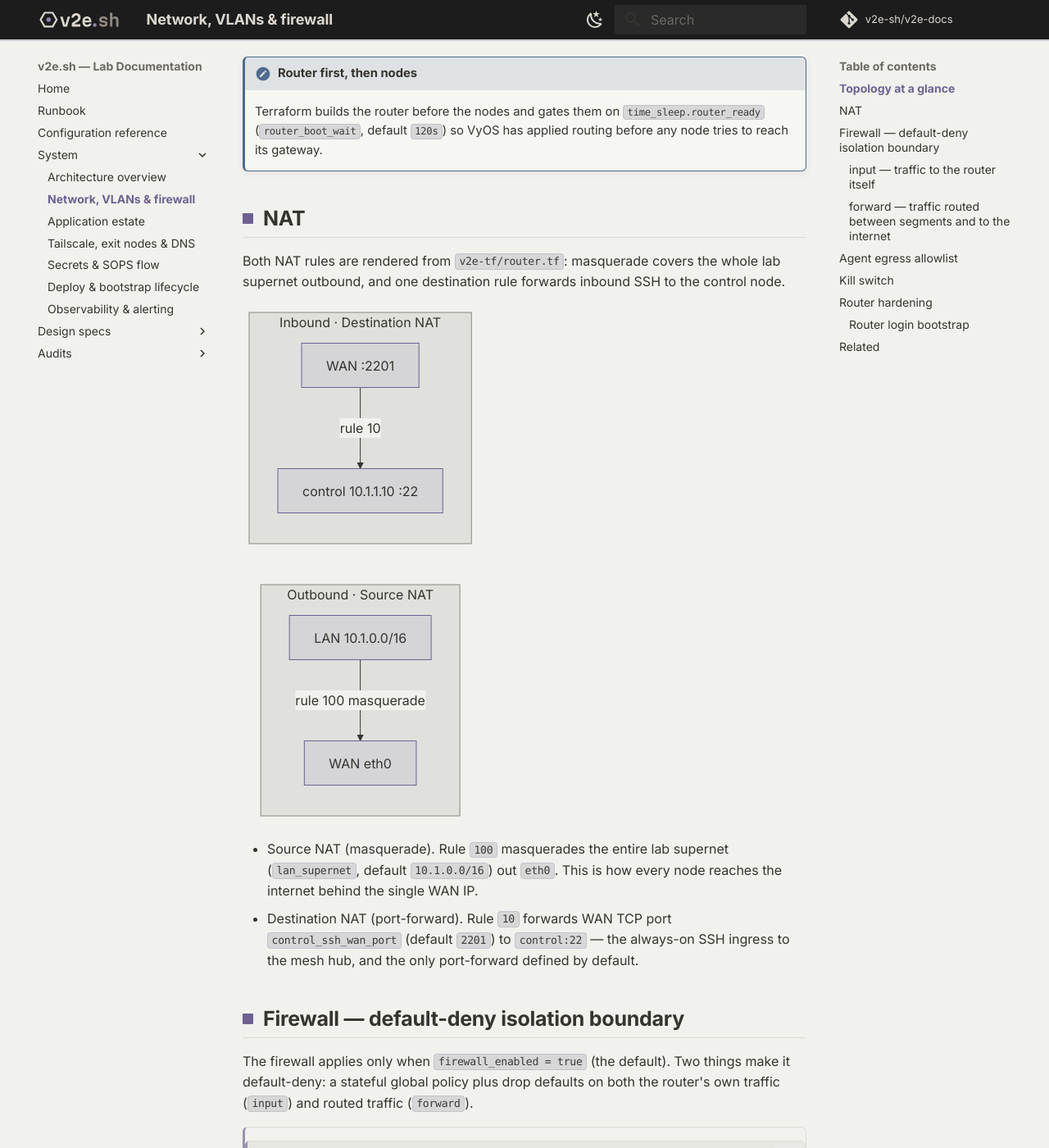
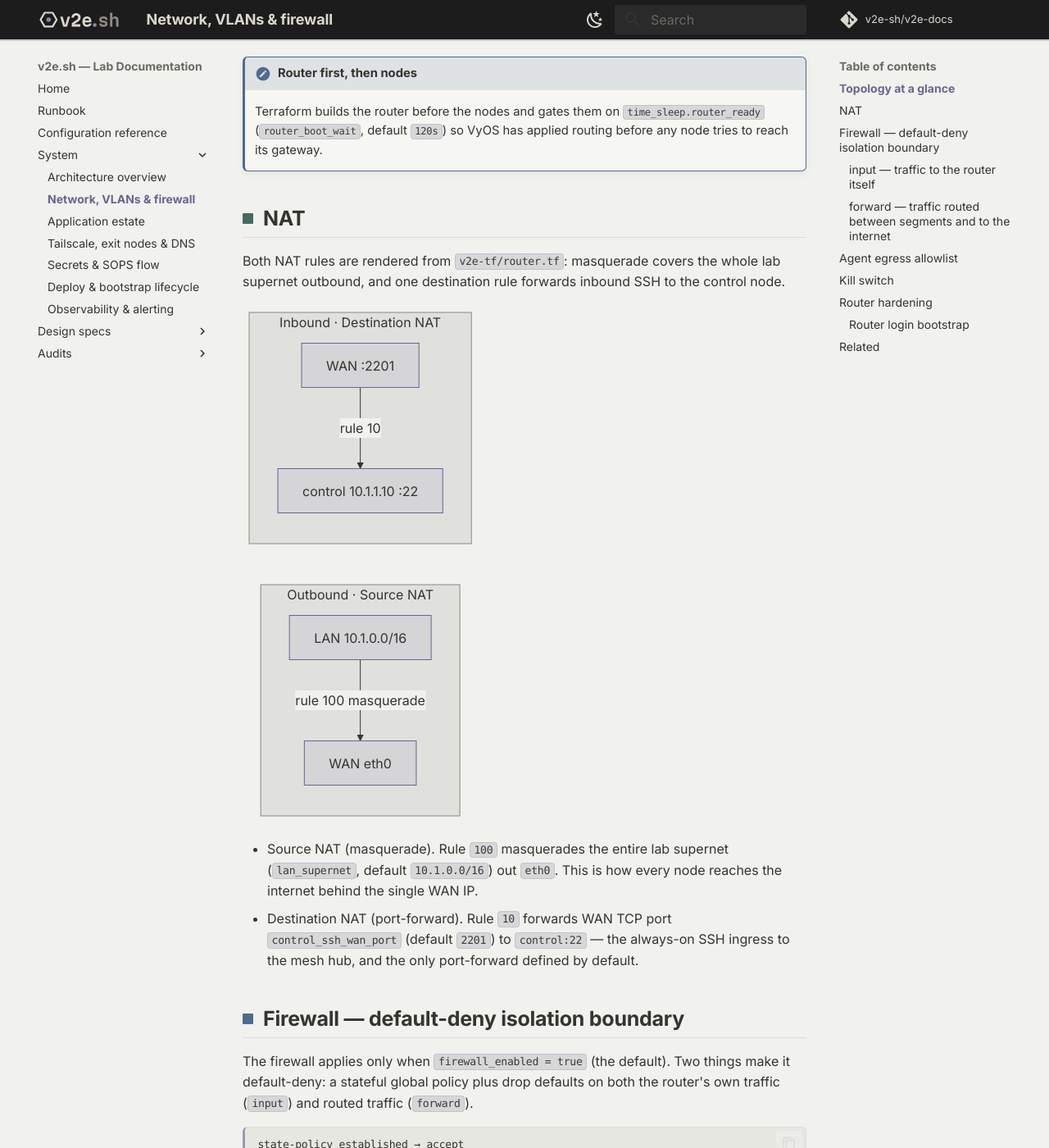
Before and after one commit to v2e-sh/v2e-docs, an MkDocs documentation site: the page built from docs/system/networking.md, in a window 1280 px wide and 1400 px high, scrolled down 1648 px. Shown: the whole window at 82% size. Built offline with MkDocs 1.6.1 and Material for MkDocs 9.7.7, drawn with Linux system fonts in a browser that asks for light colours; some web fonts are replaced; comment, search, counter and statistics services are not loaded.

Commit message:
docs: spread the full accent palette + fix code-block double border
- Code blocks: border on the outer .highlight container only (inner <pre>/<code>
  reset) — removes the box-in-a-block nesting.
- Section H2 dots cycle violet -> teal -> blue -> amber -> green down each page;
  H3 gains a teal left-tick; blockquotes a blue spine; kbd keys amber; the
  horizontal rule a multi-accent gradient. Admonitions already span the palette.

```diff
--- a/docs/assets/brand.css
+++ b/docs/assets/brand.css
@@ -116,7 +116,8 @@
   letter-spacing: -0.015em;
   color: var(--md-typeset-color);
 }
-/* h2 gets the violet "wordmark dot" — a small square block before the title */
+/* h2 gets the "wordmark dot" — and the dot CYCLES through the full accent palette
+   down the page, so every supporting color appears as a section marker. */
 .md-typeset h2 {
   font-weight: 650;
   letter-spacing: -0.01em;
@@ -132,25 +133,49 @@
   background: var(--v2e-violet);
   border-radius: 1px;
 }
-.md-typeset h3 { font-weight: 600; color: color-mix(in srgb, var(--md-typeset-color) 92%, var(--v2e-violet)); }
+.md-typeset h2:nth-of-type(5n+1)::before { background: var(--v2e-violet); }
+.md-typeset h2:nth-of-type(5n+2)::before { background: var(--v2e-teal); }
+.md-typeset h2:nth-of-type(5n+3)::before { background: var(--v2e-blue); }
+.md-typeset h2:nth-of-type(5n+4)::before { background: var(--v2e-amber); }
+.md-typeset h2:nth-of-type(5n)::before   { background: var(--v2e-green); }
+
+/* h3 gets a small teal left-tick as a secondary accent */
+.md-typeset h3 {
+  font-weight: 600;
+  padding-left: .6em;
+  border-left: 2px solid color-mix(in srgb, var(--v2e-teal) 70%, var(--v2e-rule));
+  color: color-mix(in srgb, var(--md-typeset-color) 92%, var(--v2e-teal));
+}
 
 .md-typeset a { text-decoration-color: color-mix(in srgb, var(--md-typeset-a-color) 45%, transparent); }
 .md-typeset a:hover { text-decoration-color: currentColor; }
 
-/* horizontal rule as a subtle violet-tinted gradient */
+/* horizontal rule — a subtle multi-accent gradient across the palette */
 .md-typeset hr {
   border: none;
-  height: 1px;
+  height: 2px;
   background: linear-gradient(90deg,
-    color-mix(in srgb, var(--v2e-violet) 55%, transparent),
-    var(--v2e-rule) 60%, transparent);
+    var(--v2e-violet), var(--v2e-teal) 22%, var(--v2e-blue) 42%,
+    var(--v2e-amber) 60%, var(--v2e-rule) 78%, transparent);
+  opacity: .5;
 }
 
-/* blockquote with a violet spine */
+/* blockquote with a blue spine */
 .md-typeset blockquote {
-  border-left: 3px solid var(--v2e-violet);
+  border-left: 3px solid var(--v2e-blue);
   color: var(--md-default-fg-color--light);
 }
+
+/* keyboard keys in amber */
+.md-typeset kbd {
+  background: color-mix(in srgb, var(--v2e-amber) 14%, var(--md-code-bg-color));
+  border-color: color-mix(in srgb, var(--v2e-amber) 40%, transparent);
+  box-shadow: 0 2px 0 color-mix(in srgb, var(--v2e-amber) 25%, transparent);
+  color: color-mix(in srgb, var(--md-code-fg-color) 82%, var(--v2e-amber));
+}
+
+/* active table-of-contents link picks up the house violet with a left marker */
+.md-nav--secondary .md-nav__link--active { color: var(--v2e-violet); }
 
 /* strong text picks up a touch of warmth */
 .md-typeset strong { color: color-mix(in srgb, var(--md-typeset-color) 100%, transparent); font-weight: 650; }
@@ -184,12 +209,17 @@
   line-height: 1.6;
   letter-spacing: -0.015em;
 }
-.md-typeset .highlight,
-.md-typeset pre {
+/* ONE card only — border on the outer .highlight container; the inner <pre>/<code>
+   carry no border of their own (that double-border was the "block within a block"). */
+.md-typeset .highlight {
   border-radius: 6px;
   border: 1px solid var(--v2e-rule);
-  border-left: 3px solid color-mix(in srgb, var(--v2e-violet) 60%, var(--v2e-rule));
+  border-left: 3px solid color-mix(in srgb, var(--v2e-violet) 55%, var(--v2e-rule));
+  overflow: hidden;
 }
+.md-typeset .highlight > pre,
+.md-typeset .highlight > pre > code,
+.md-typeset pre > code { border: 0; margin: 0; }
 .highlight [data-linenos]::before { color: var(--md-default-fg-color--lightest); }
 .md-typeset .highlight .hll { background: color-mix(in srgb, var(--v2e-amber) 18%, transparent); }
 /* copy button + language label in violet on hover */
```
